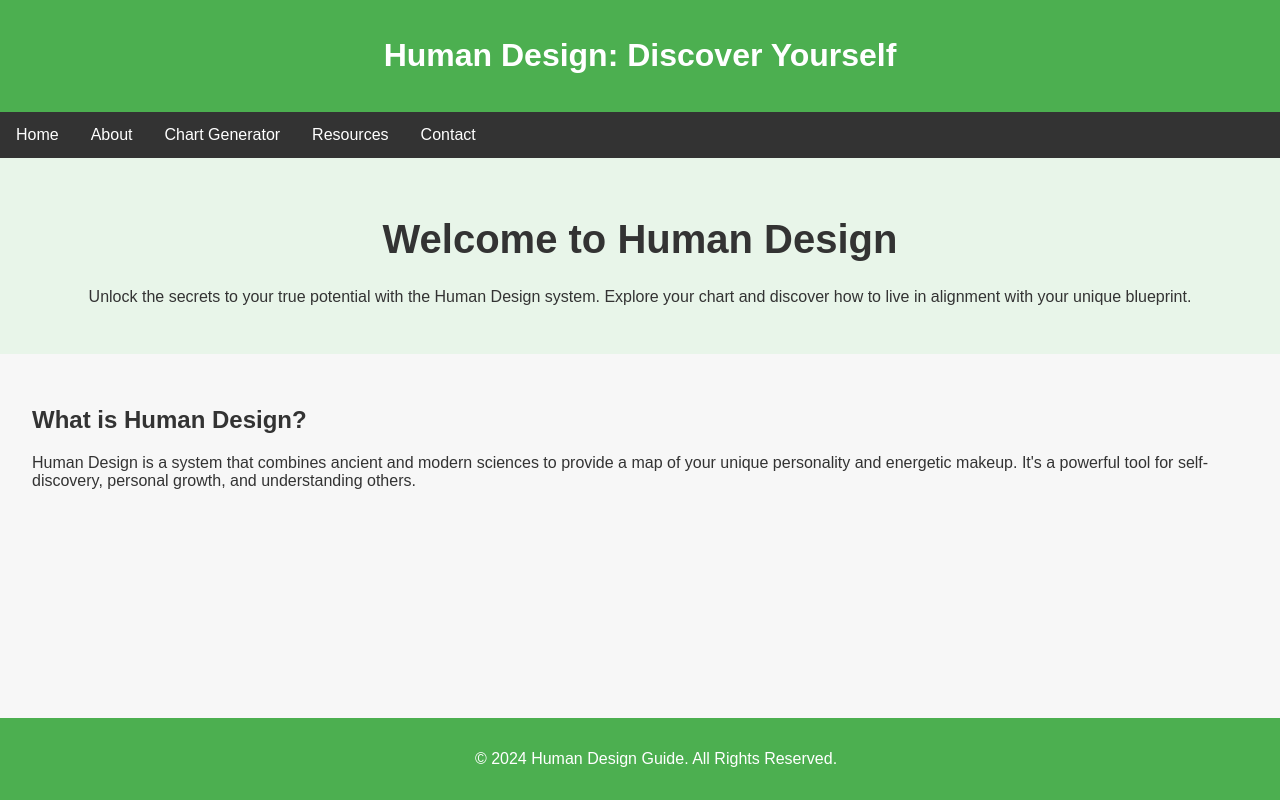
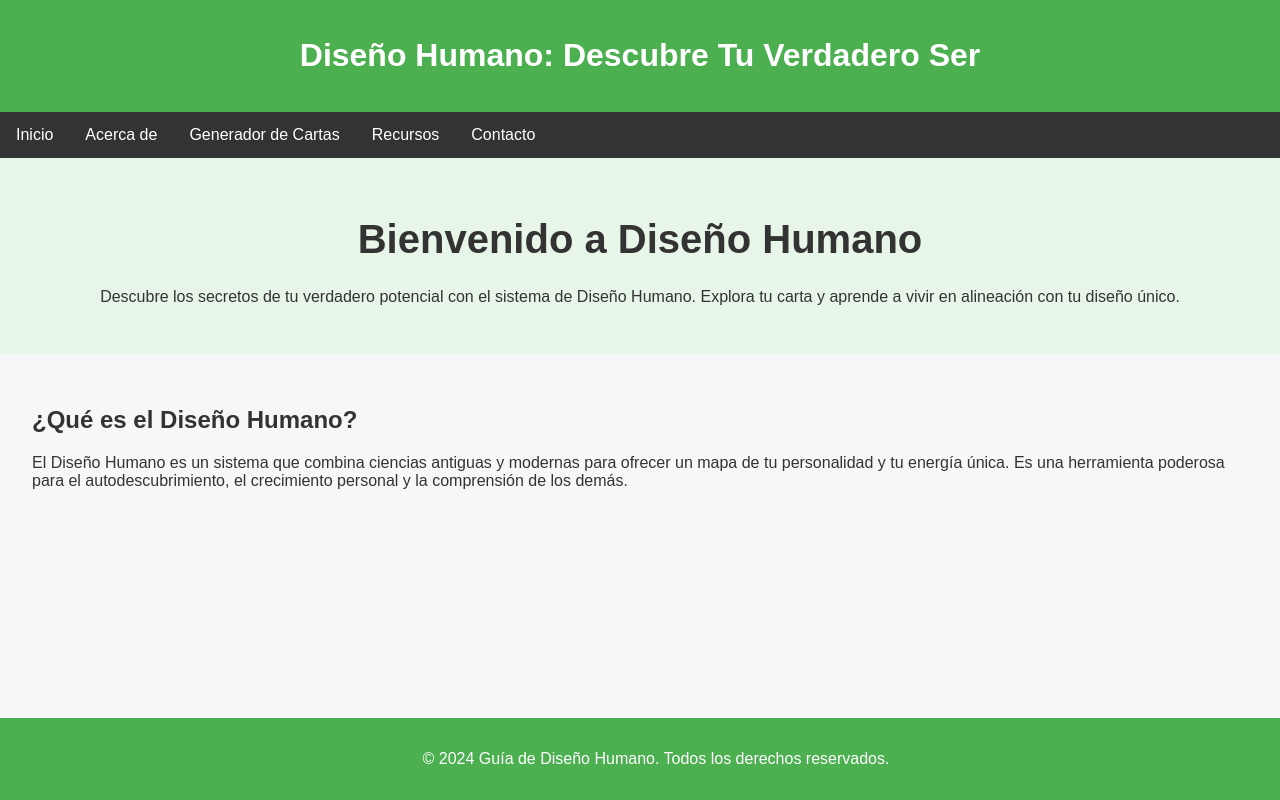
Before and after one commit to fernandosuarez89/fernandosuarez89.github.io, a plain HTML site: page index.html in a window 1280 px wide. Drawn offline with Linux system fonts and the light colour scheme.

Commit message:
Update index.html

```diff
--- a/index.html
+++ b/index.html
@@ -1,9 +1,9 @@
 <!DOCTYPE html>
-<html lang="en">
+<html lang="es">
 <head>
     <meta charset="UTF-8">
     <meta name="viewport" content="width=device-width, initial-scale=1.0">
-    <title>Human Design: Discover Yourself</title>
+    <title>Diseño Humano: Descubre Tu Verdadero Ser</title>
     <style>
         body {
             font-family: Arial, sans-serif;
@@ -58,29 +58,29 @@
 <body>
 
 <header>
-    <h1>Human Design: Discover Yourself</h1>
+    <h1>Diseño Humano: Descubre Tu Verdadero Ser</h1>
 </header>
 
 <nav>
-    <a href="index.html">Home</a>
-    <a href="about.html">About</a>
-    <a href="chart.html">Chart Generator</a>
-    <a href="resources.html">Resources</a>
-    <a href="contact.html">Contact</a>
+    <a href="index.html">Inicio</a>
+    <a href="about.html">Acerca de</a>
+    <a href="chart.html">Generador de Cartas</a>
+    <a href="resources.html">Recursos</a>
+    <a href="contact.html">Contacto</a>
 </nav>
 
 <div class="hero">
-    <h1>Welcome to Human Design</h1>
-    <p>Unlock the secrets to your true potential with the Human Design system. Explore your chart and discover how to live in alignment with your unique blueprint.</p>
+    <h1>Bienvenido a Diseño Humano</h1>
+    <p>Descubre los secretos de tu verdadero potencial con el sistema de Diseño Humano. Explora tu carta y aprende a vivir en alineación con tu diseño único.</p>
 </div>
 
 <div class="container">
-    <h2>What is Human Design?</h2>
-    <p>Human Design is a system that combines ancient and modern sciences to provide a map of your unique personality and energetic makeup. It's a powerful tool for self-discovery, personal growth, and understanding others.</p>
+    <h2>¿Qué es el Diseño Humano?</h2>
+    <p>El Diseño Humano es un sistema que combina ciencias antiguas y modernas para ofrecer un mapa de tu personalidad y tu energía única. Es una herramienta poderosa para el autodescubrimiento, el crecimiento personal y la comprensión de los demás.</p>
 </div>
 
 <footer>
-    <p>&copy; 2024 Human Design Guide. All Rights Reserved.</p>
+    <p>&copy; 2024 Guía de Diseño Humano. Todos los derechos reservados.</p>
 </footer>
 
 </body>
```
